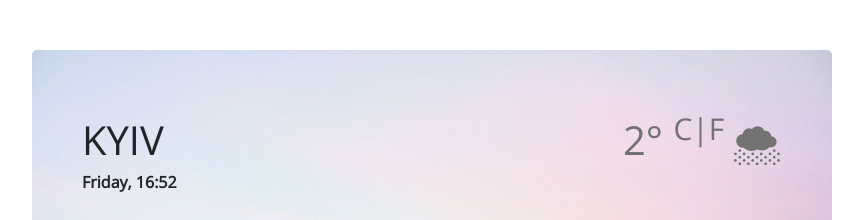
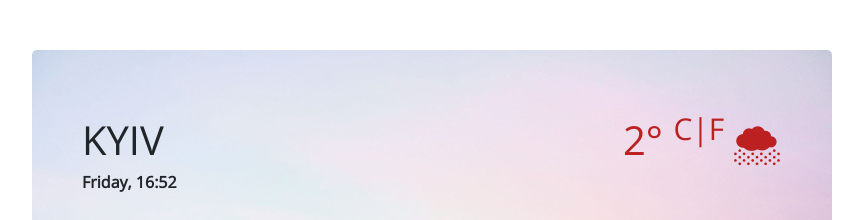
Before and after one commit to MomotKateryna/My_weather_app, a website built with Parcel: page index.html in a window 1280 px wide. Shown: the top 220 px of the page, without its empty margins (208-1071 px from the left). Built offline with nearby package versions, Linux system fonts and the light colour scheme.

Commit message:
Update styles.css
Change color current temperature

```diff
--- a/src/styles.css
+++ b/src/styles.css
@@ -50,7 +50,7 @@
 .current_temperature {
   font-size: 40px;
   margin-top: 40px;
-  color: rgb(114, 114, 114);
+  color: rgb(188, 32, 32);
 }
 #submit {
   border-radius: 10px;
```
